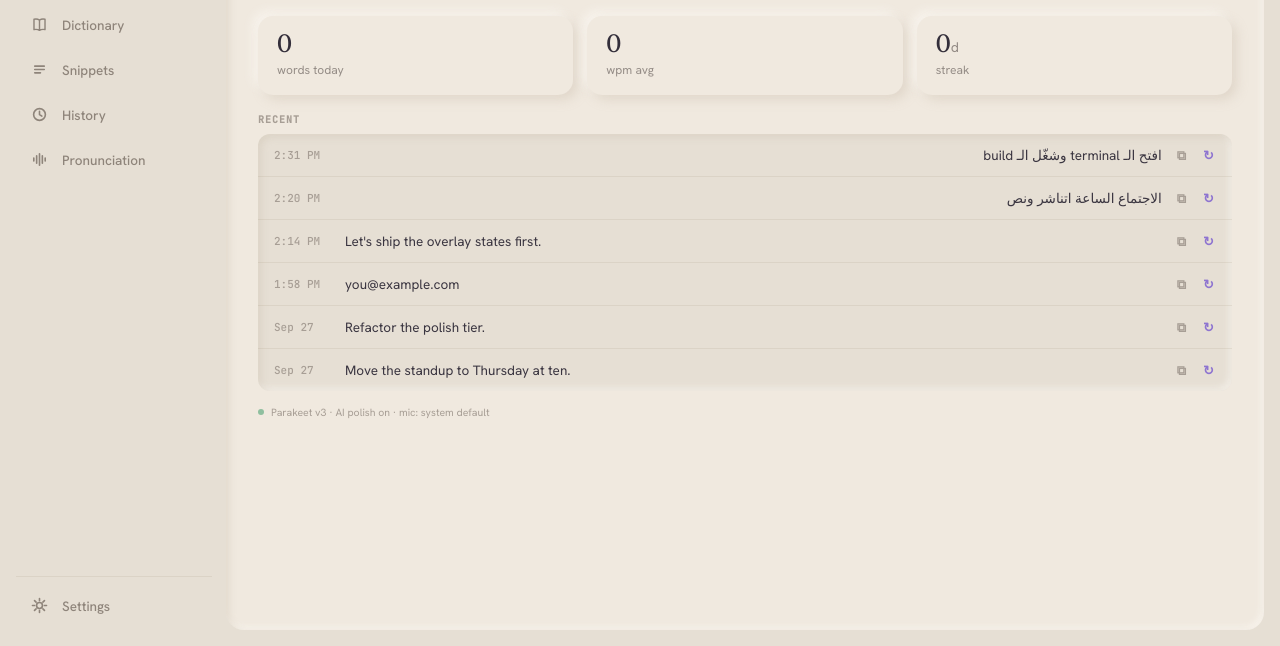
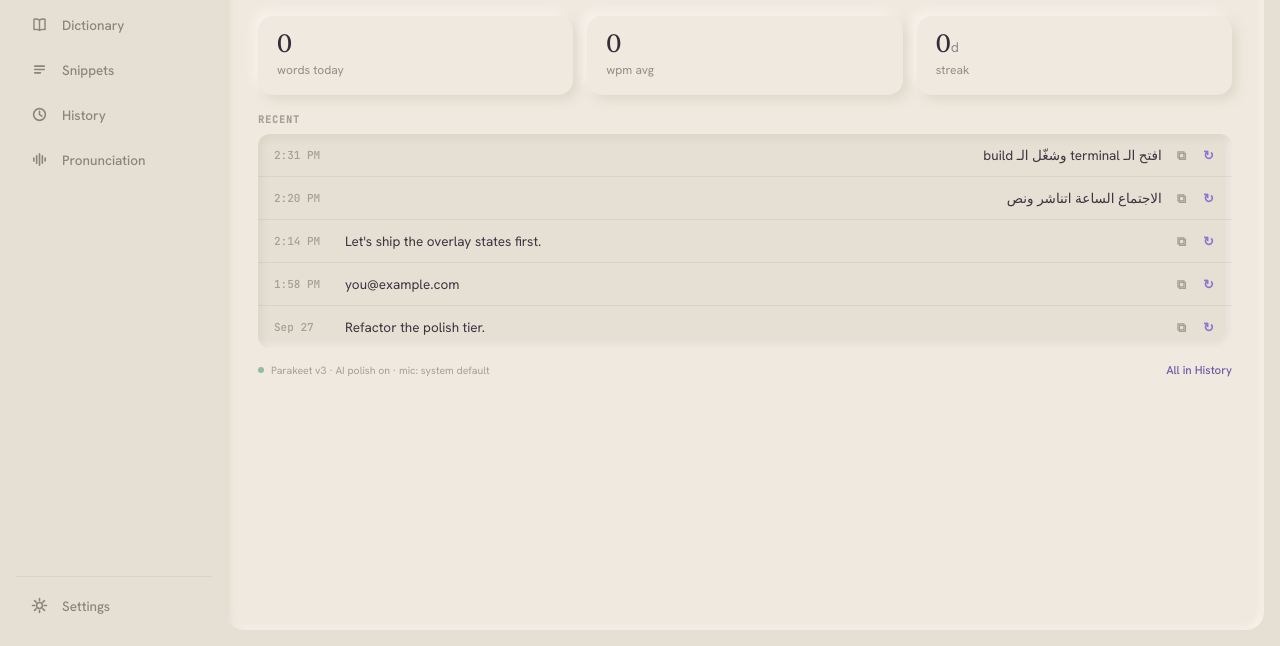
Before and after one commit to khairyKY/sotto, a website with bundled scripts: page ui/index.html in a window 1280 px wide. Shown: the part 154-800 px from the top of the page. Built offline with nearby package versions, Linux system fonts and the light colour scheme.

Commit message:
polish: Home shows five Recent rows and an All in History link (audit D4)
Recent rendered up to 20 rows, which pushed the status line, where the polish
off and paused warnings live, below the fold. Five rows, as the design, plus a
quiet link on the status line that opens History.

Co-Authored-By: Claude Opus 5.5 <noreply@anthropic.com>

```diff
--- a/ui/index.css
+++ b/ui/index.css
@@ -257,6 +257,9 @@ body {
   align-items: center;
   gap: 7px;
 }
+/* The mic name gives way first, so the warnings and the History link stay. */
+.status-text { min-width: 0; overflow: hidden; text-overflow: ellipsis; white-space: nowrap; }
+.status-bar .link-add { margin-left: auto; flex: none; font-size: 11.5px; }
 .status-dot {
   width: 6px; height: 6px; border-radius: 50%;
   background: var(--mm-status-green);
--- a/ui/index.html
+++ b/ui/index.html
@@ -131,6 +131,7 @@
           <div class="status-bar" id="status-bar">
             <span class="status-dot"></span>
             <span class="status-text" id="status-text">Parakeet v3 &middot; AI polish on &middot; mic: —</span>
+            <button class="link-add" id="recent-all" hidden>All in History</button>
           </div>
         </section>
 
--- a/ui/index.js
+++ b/ui/index.js
@@ -283,6 +283,7 @@ function renderLecture(s) {
   $("lecture-folder").hidden = !s?.lecturesDir;
   $("lecture-folder").onclick = () => invoke("open_url", { url: s.lecturesDir });
 }
+$("recent-all").onclick = () => navigate("history");
 $("lecture-toggle").onclick = async () => {
   await invoke("set_lecture", { on: !lectureOn });
   if (!hasTauri) loadHome();
@@ -318,10 +319,12 @@ function renderRecent(entries) {
   host.innerHTML = "";
   if (!entries || !entries.length) {
     host.innerHTML = '<div class="recent-empty">Nothing dictated yet this session</div>';
+    $("recent-all").hidden = true;
     return;
   }
-  // Kept history can hold hundreds; Home only ever showed the last 20.
-  entries.slice(0, 20).forEach((e, i) => {
+  $("recent-all").hidden = false;
+  // Five, as the design: Home stays one screen and the status line in view.
+  entries.slice(0, 5).forEach((e, i) => {
     const row = document.createElement("div");
     row.className = "recent-item";
     row.innerHTML = `
```
